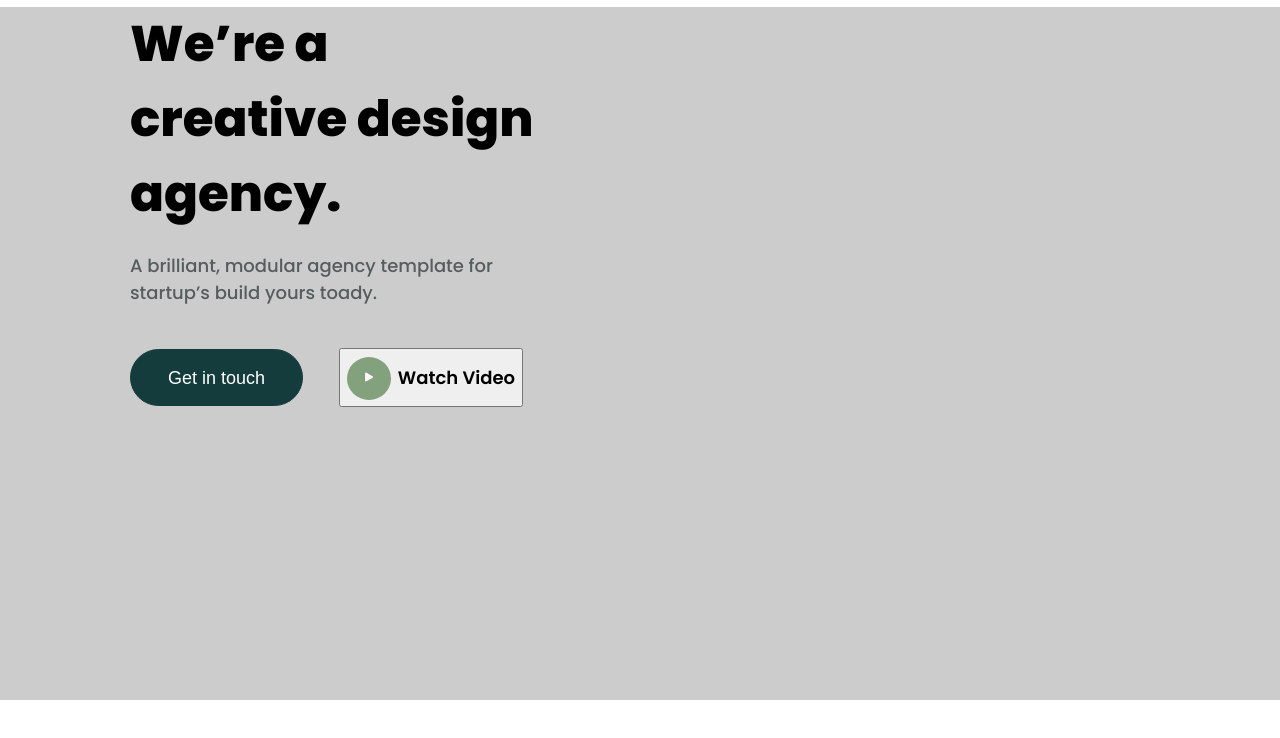
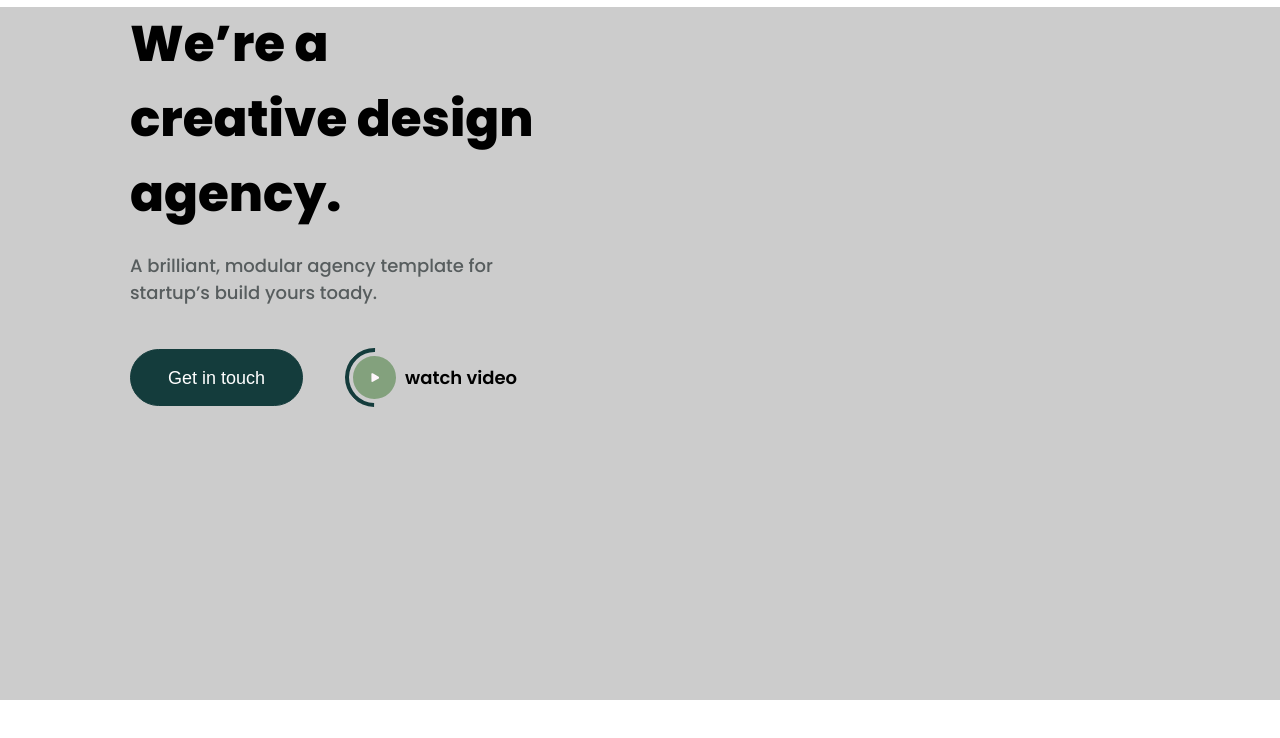
Before and after one commit to huynhanh48/project-person-2, a plain HTML site: page index.html in a window 1280 px wide. Shown: the part 100-838 px from the top of the page. Drawn offline with Linux system fonts and the light colour scheme.

Commit message:
fiX-play

```diff
--- a/index.html
+++ b/index.html
@@ -138,16 +138,15 @@
                         </p>
                         <div class="hero__row">
                             <a href="#!" class="btn hero-btn">Get in touch</a>
-                            <button class="hero__box">
-                                <div class="hero__box-item">
-                                    <div class="hero__box__img">
-                                        <img
-                                            src="./static/image/play.svg"
-                                            alt=""
-                                        />
-                                    </div>
+                            <button class="hero__btn-video">
+                                <div class="hero__background-btn">
+                                    <img
+                                        src="./static/image/play.svg"
+                                        alt=""
+                                        class="hero__btn-play"
+                                    />
                                 </div>
-                                <p class="hero__btn-desc">Watch Video</p>
+                                <span class="hero__btn-desc">watch video</span>
                             </button>
                         </div>
                     </section>
--- a/static/css/style.css
+++ b/static/css/style.css
@@ -64,7 +64,7 @@ header{
 }
 .header__line{
     position: relative;
-    top: -24px;
+    top: -8px;
     content: "";
     display: inline-block;
     width: 1140px;
@@ -93,7 +93,7 @@ header{
 }
 .navigation-item-home::before{
     position: absolute;
-    bottom: -25px;
+    bottom: -41px;
     content: "";
     display: inline-block;
     width: 16px;
@@ -133,37 +133,46 @@ header{
     align-items: center;
     gap: 2px 36px;
 }
-.hero__box{
-    position: relative;
+.hero__btn-video{
     display: flex;
+    justify-content: space-between;
     align-items: center;
     width: 184px;
     height: 59px;
+    background-color: transparent;
+    border-width: 0;
+    cursor: pointer;
 }
-.hero__box__img
-{
-    position: absolute;
-    bottom: 5px;
-    width: 44px;
-    height: 43px;
-    line-height: 43px;
+.hero__background-btn{
     background: #83A17D;
+    display: flex;
+    align-items: center;
+    justify-content: center;
+    width: 57px;
+    height: 59px;
+    border-color: #143c3c transparent transparent #143c3c;
+    border-width: 4px;
+    border-style: solid;
+    width: 59px;
+    height: 59px;
     border-radius: 50%;
+    transform: rotate(316deg);
+    transition: 0.25s;
+    background-clip:content-box;
+    padding: 4px;
+}
+.hero__btn-play{
+    transform: rotate(43deg);
+}
+.hero__btn-video:hover .hero__background-btn{
+    transform: rotate(138deg);
 }
 .hero__btn-desc{
-    margin-left: auto;
-    font-family: "Poppins",sans-serif;
-    font-size: 1.8rem;
-    font-weight: 600;
-    line-height: 1.5    ;
-    text-align: center;
 
+font-family: "Poppins",sans-serif;
+font-size: 1.8rem;
+font-weight: 600;
+line-height: 1.5;
+text-align: center;
+margin-left: 1px;
 }
-.hero__box__img::before{
-    /* content: "";
-    display: inline-block;
-    width: 44px;
-    height: 41px;
-    background: #143C3C; */
-
-}
```
